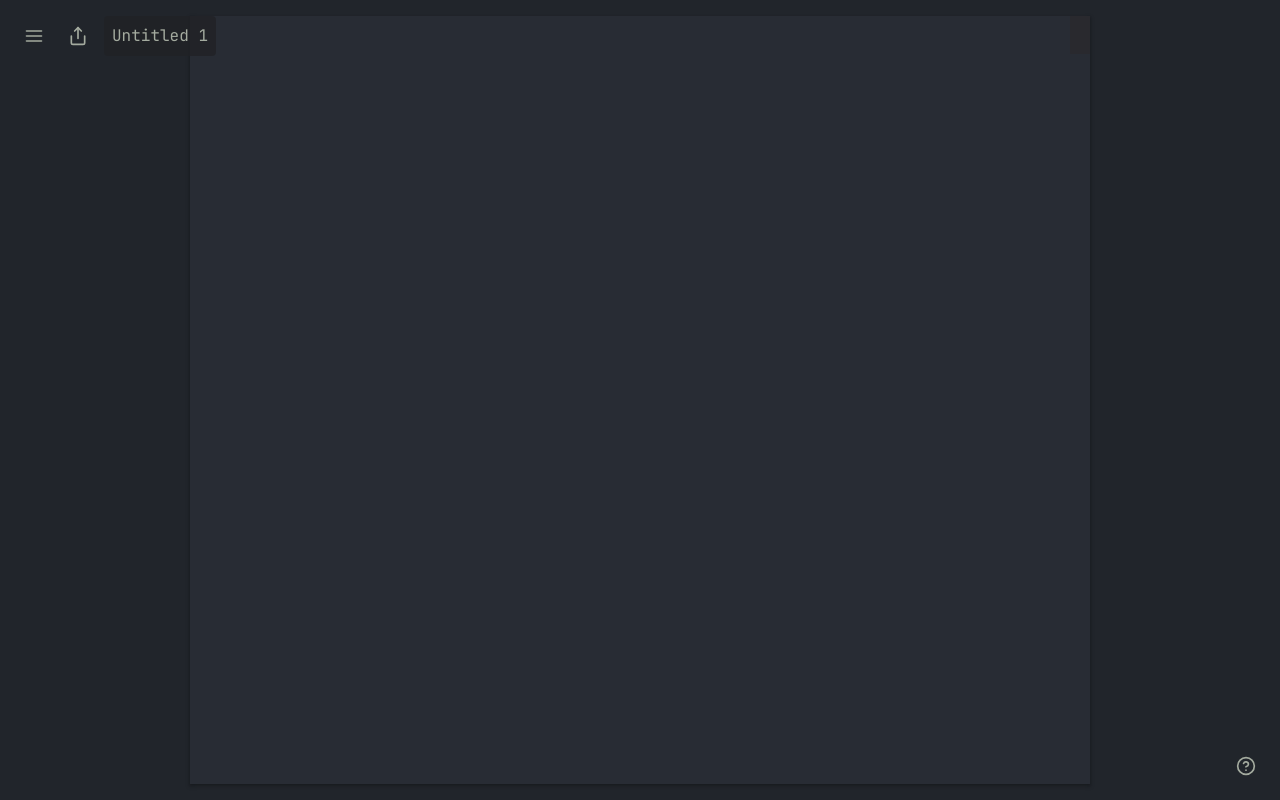
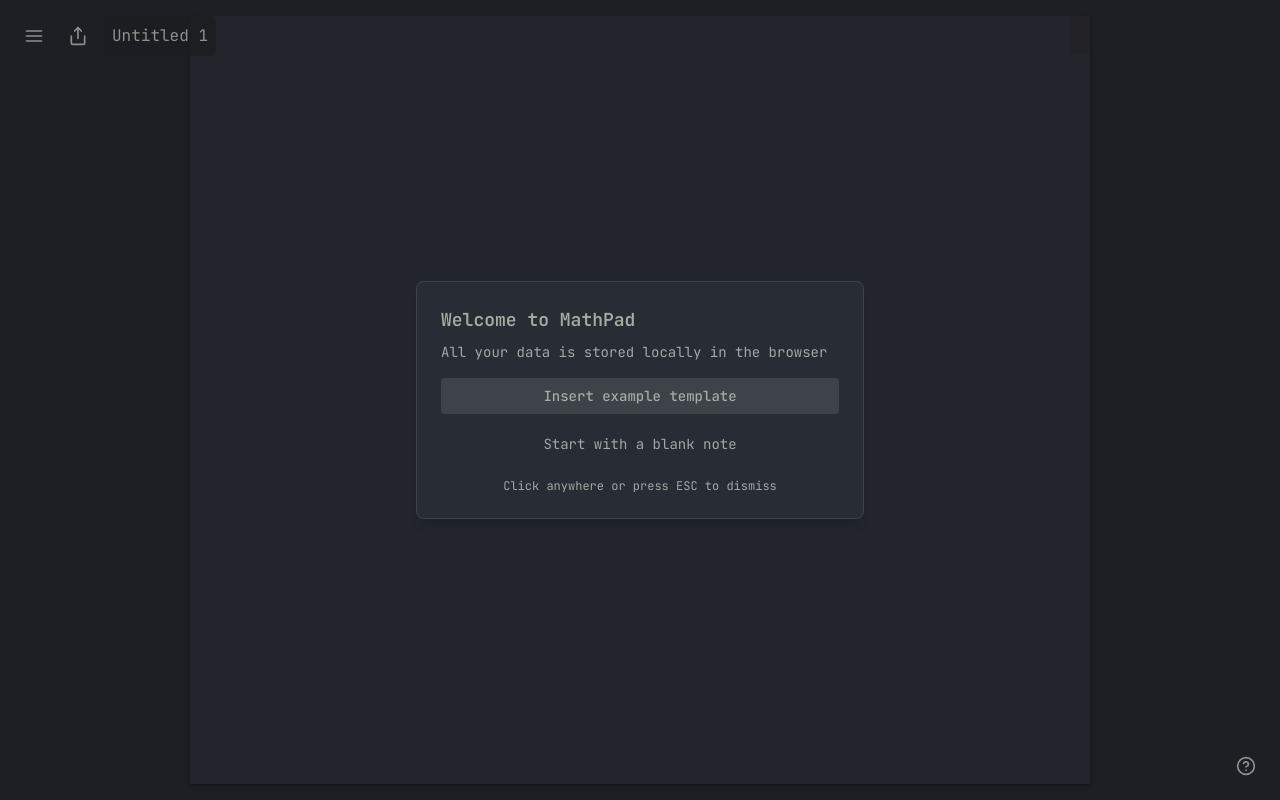
Before and after one commit to carlosflorencio/mathpad, a Next.js app: page /mathpad/ in a window 1280 px wide. Built offline with nearby package versions, Linux system fonts and the light colour scheme.

Commit message:
feat: onboarding dialog

```diff
--- a/components/App.tsx
+++ b/components/App.tsx
@@ -17,6 +17,7 @@
 import { ExternalDeletionModal } from "./modals/ExternalDeletionModal"
 import { ManageNotesModal } from "./modals/ManageNotesModal"
 import { ShareModal } from "./modals/ShareModal"
+import { OnboardingOverlay, EXAMPLE_TEMPLATE } from "./OnboardingOverlay"
 import { MenuIcon, ShareIcon, HelpIcon, FolderIcon, PlusIcon, QuestionIcon } from "./icons"
 import { QuickActionPalette, Action } from "./QuickActionPalette"
 import { useKeyBindings } from "@/hooks/useKeyBindings"
@@ -66,6 +67,7 @@
   const [showFolderSyncHelp, setShowFolderSyncHelp] = useState(false)
   const [showQuickActions, setShowQuickActions] = useState(false)
   const [showShareModal, setShowShareModal] = useState(false)
+  const [showOnboarding, setShowOnboarding] = useState(false)
   const [shareUrl, setShareUrl] = useState("")
   const [renamingNoteId, setRenamingNoteId] = useState<string | null>(null)
   const [renameValue, setRenameValue] = useState("")
@@ -101,6 +103,13 @@
 
   const handleContentChange = useCallback(
     (content: string) => {
+      // Dismiss onboarding if user starts typing
+      if (showOnboarding && content.length > 0) {
+        const updated = preferences.withOnboardingComplete()
+        savePreferences(updated)
+        setShowOnboarding(false)
+      }
+
       // Immediately update local state for responsive UI
       editorContentRef.current = content
       setEditorContent(content)
@@ -114,7 +123,7 @@
         updateContent(content)
       }, 200) // Same debounce as auto-save
     },
-    [updateContent]
+    [updateContent, showOnboarding, preferences, savePreferences]
   )
 
   useEffect(() => {
@@ -122,6 +131,13 @@
       configureCSSVars(preferences)
     }
   }, [isLoaded, preferences])
+
+  // Show onboarding for first-time users with empty editor
+  useEffect(() => {
+    if (isLoaded && !preferences.hasSeenOnboarding && activeNote?.content.trim() === "") {
+      setShowOnboarding(true)
+    }
+  }, [isLoaded, preferences.hasSeenOnboarding, activeNote?.content])
 
   // Check for pending shared note conflict
   useEffect(() => {
@@ -167,11 +183,17 @@
     setShowFolderSyncHelp(false)
     setShowQuickActions(false)
     setShowShareModal(false)
+    setShowOnboarding(false)
   }, [])
 
   useEffect(() => {
     const handleKeyUp = (e: KeyboardEvent) => {
       if (e.key === "Escape") {
+        // Dismiss onboarding first if it's showing
+        if (showOnboarding) {
+          const updated = preferences.withOnboardingComplete()
+          savePreferences(updated)
+        }
         closeDialogs()
         setRenamingNoteId(null)
         setConflictData(null)
@@ -180,7 +202,7 @@
 
     window.addEventListener("keyup", handleKeyUp)
     return () => window.removeEventListener("keyup", handleKeyUp)
-  }, [closeDialogs])
+  }, [closeDialogs, showOnboarding, preferences, savePreferences])
 
   // Keyboard shortcuts
   useKeyBindings({
@@ -387,6 +409,19 @@
     }
   }, [shareNote, showToast])
 
+  const handleDismissOnboarding = useCallback(() => {
+    setShowOnboarding(false)
+    const updated = preferences.withOnboardingComplete()
+    savePreferences(updated)
+  }, [preferences, savePreferences])
+
+  const handleInsertTemplate = useCallback(() => {
+    if (activeNote) {
+      updateContent(EXAMPLE_TEMPLATE)
+      setEditorContent(EXAMPLE_TEMPLATE)
+    }
+  }, [activeNote, updateContent])
+
   const handleOpenFolder = useCallback(async () => {
     try {
       await openFolder()
@@ -563,6 +598,16 @@
           switchNote(noteId)
         }}
       />
+
+      {showOnboarding && (
+        <OnboardingOverlay
+          onInsertTemplate={() => {
+            handleInsertTemplate()
+            handleDismissOnboarding()
+          }}
+          onDismiss={handleDismissOnboarding}
+        />
+      )}
 
       <ToastContainer toasts={toasts} onRemove={removeToast} />
 
--- /dev/null
+++ b/components/OnboardingOverlay.tsx
@@ -0,0 +1,111 @@
+interface OnboardingOverlayProps {
+  onInsertTemplate: () => void
+  onDismiss: () => void
+}
+
+export const EXAMPLE_TEMPLATE = `netflix = 8$
+rent = 600$
+
+expenses = netflix + rent
+
+---
+
+# Currency conversion
+price_usd = 100$
+price_eur = price_usd * 0.85EUR  # USD to EUR
+
+---
+
+# Units
+distance = 5 km
+distance_miles = distance * 0.621371 mi
+
+weight = 10 kg
+weight_lbs = weight * 2.20462 lb
+
+---
+
+# Dates
+today = today()
+days_in_month = 30
+
+---
+
+# Check the syntax modal (? icon) for more examples!`
+
+export function OnboardingOverlay({ onInsertTemplate, onDismiss }: OnboardingOverlayProps) {
+  return (
+    <div
+      className="fixed inset-0 flex items-center justify-center select-none"
+      style={{
+        zIndex: 30,
+        backgroundColor: "rgba(0, 0, 0, 0.15)",
+      }}
+      onClick={onDismiss}
+    >
+      <div
+        className="rounded-lg shadow-lg p-6 max-w-md"
+        style={{
+          backgroundColor: "var(--cm-background)",
+          borderWidth: "1px",
+          borderStyle: "solid",
+          borderColor: "var(--ui-border-color)",
+        }}
+        onClick={(e) => e.stopPropagation()}
+      >
+        <div className="space-y-4">
+          <div>
+            <h3 className="text-lg font-semibold mb-2" style={{ color: "var(--text-color)" }}>
+              Welcome to MathPad
+            </h3>
+            <p className="text-sm" style={{ color: "var(--text-muted)" }}>
+              All your data is stored locally in the browser
+            </p>
+          </div>
+
+          <div className="space-y-3">
+            <button
+              onClick={() => {
+                onInsertTemplate()
+                onDismiss()
+              }}
+              className="w-full px-4 py-2 rounded text-sm font-medium transition-colors"
+              style={{
+                backgroundColor: "var(--bg-button-hover)",
+                color: "var(--text-color)",
+              }}
+              onMouseEnter={(e) => {
+                e.currentTarget.style.backgroundColor = "var(--bg-input)"
+              }}
+              onMouseLeave={(e) => {
+                e.currentTarget.style.backgroundColor = "var(--bg-button-hover)"
+              }}
+            >
+              Insert example template
+            </button>
+
+            <button
+              onClick={onDismiss}
+              className="w-full px-4 py-2 rounded text-sm transition-colors"
+              style={{
+                color: "var(--text-muted)",
+              }}
+              onMouseEnter={(e) => {
+                e.currentTarget.style.color = "var(--text-color)"
+              }}
+              onMouseLeave={(e) => {
+                e.currentTarget.style.color = "var(--text-muted)"
+              }}
+            >
+              Start with a blank note
+            </button>
+          </div>
+
+          <p className="text-xs text-center" style={{ color: "var(--text-muted)" }}>
+            Click anywhere or press ESC to dismiss
+          </p>
+        </div>
+      </div>
+    </div>
+  )
+}
--- a/components/PreferencesDialog.tsx
+++ b/components/PreferencesDialog.tsx
@@ -24,7 +24,8 @@
       decimalPlaces,
       decimalSeparator,
       thousandsSeparator,
-      theme
+      theme,
+      preferences.hasSeenOnboarding
     )
     save(updated)
     // eslint-disable-next-line react-hooks/exhaustive-deps
--- a/lib/preferences/Preferences.ts
+++ b/lib/preferences/Preferences.ts
@@ -4,11 +4,12 @@
     public readonly decimalPlaces: number,
     public readonly decimalSeparator: "," | ".",
     public readonly thousandsSeparator: "," | "." | " " | "",
-    public readonly theme: "dark" | "light"
+    public readonly theme: "dark" | "light",
+    public readonly hasSeenOnboarding: boolean
   ) {}
 
   static default(): Preferences {
-    return new Preferences(18, 2, ".", ",", "dark")
+    return new Preferences(18, 2, ".", ",", "dark", false)
   }
 
   withFontSize(size: number): Preferences {
@@ -17,7 +18,8 @@
       this.decimalPlaces,
       this.decimalSeparator,
       this.thousandsSeparator,
-      this.theme
+      this.theme,
+      this.hasSeenOnboarding
     )
   }
 
@@ -27,7 +29,8 @@
       places,
       this.decimalSeparator,
       this.thousandsSeparator,
-      this.theme
+      this.theme,
+      this.hasSeenOnboarding
     )
   }
 
@@ -37,7 +40,8 @@
       this.decimalPlaces,
       separator,
       this.thousandsSeparator,
-      this.theme
+      this.theme,
+      this.hasSeenOnboarding
     )
   }
 
@@ -47,7 +51,8 @@
       this.decimalPlaces,
       this.decimalSeparator,
       separator,
-      this.theme
+      this.theme,
+      this.hasSeenOnboarding
     )
   }
 
@@ -57,7 +62,19 @@
       this.decimalPlaces,
       this.decimalSeparator,
       this.thousandsSeparator,
-      theme
+      theme,
+      this.hasSeenOnboarding
+    )
+  }
+
+  withOnboardingComplete(): Preferences {
+    return new Preferences(
+      this.fontSize,
+      this.decimalPlaces,
+      this.decimalSeparator,
+      this.thousandsSeparator,
+      this.theme,
+      true
     )
   }
 
@@ -68,6 +85,7 @@
       decimalSeparator: this.decimalSeparator,
       thousandsSeparator: this.thousandsSeparator,
       theme: this.theme,
+      hasSeenOnboarding: this.hasSeenOnboarding,
     }
   }
 
@@ -77,13 +95,15 @@
     decimalSeparator: "," | "."
     thousandsSeparator: "," | "." | " " | ""
     theme: "dark" | "light"
+    hasSeenOnboarding: boolean
   }): Preferences {
     return new Preferences(
       data.fontSize,
       data.decimalPlaces,
       data.decimalSeparator,
       data.thousandsSeparator,
-      data.theme
+      data.theme,
+      data.hasSeenOnboarding
     )
   }
 }
--- a/lib/preferences/PreferencesRepository.ts
+++ b/lib/preferences/PreferencesRepository.ts
@@ -16,7 +16,14 @@
       }
 
       const data = JSON.parse(stored)
-      return { ok: true, value: Preferences.fromJSON(data) }
+      // Provide backward compatibility for hasSeenOnboarding field
+      return {
+        ok: true,
+        value: Preferences.fromJSON({
+          ...data,
+          hasSeenOnboarding: data.hasSeenOnboarding ?? false,
+        }),
+      }
     } catch (error) {
       return {
         ok: false,
```
